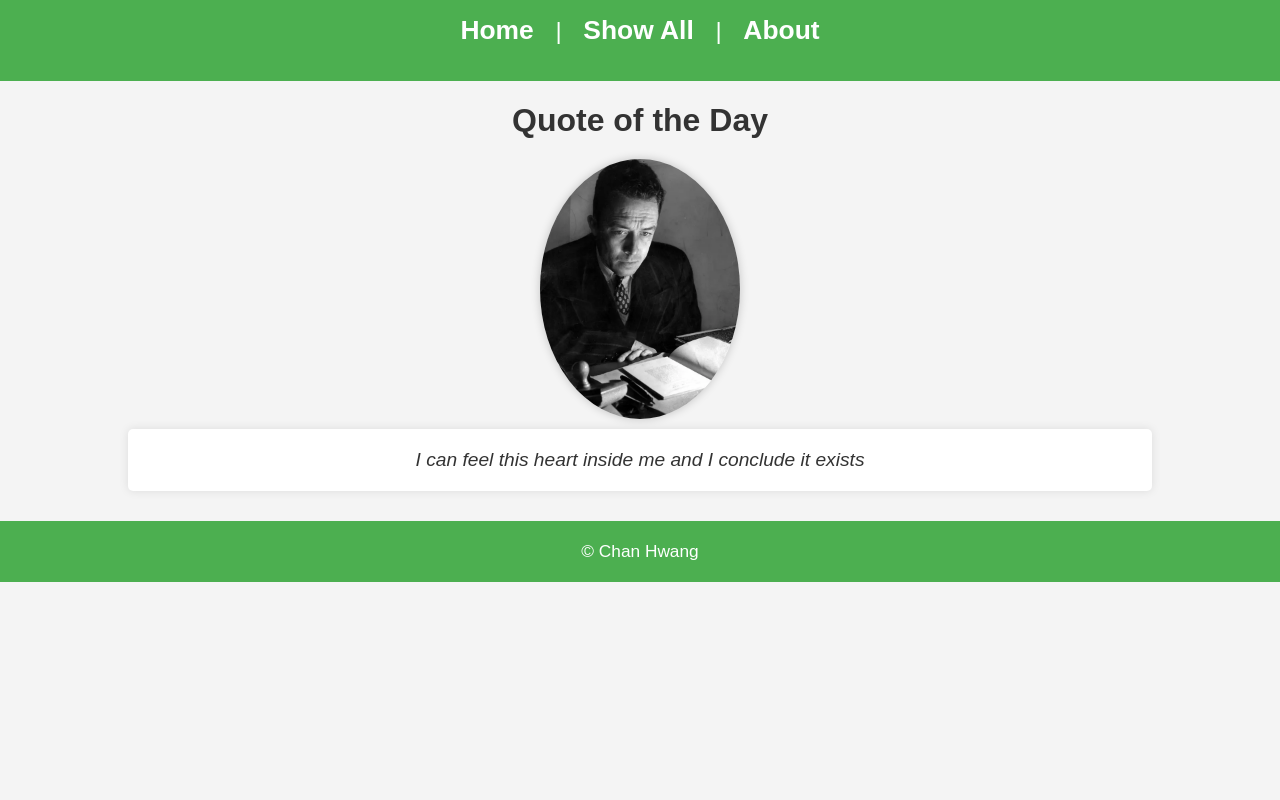
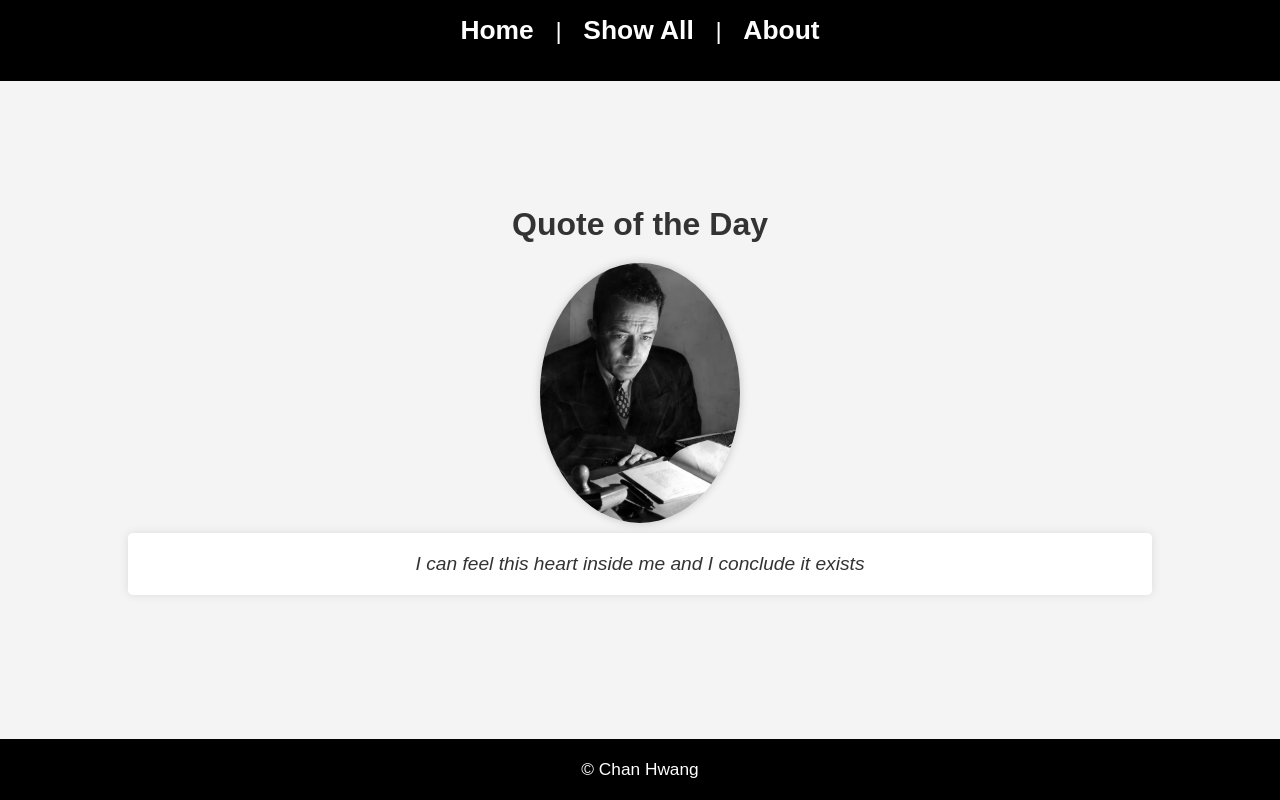
Before and after one commit to chwangbu/cs412, a Django app: page / in a window 1280 px wide. Run offline with Django 5.2, Linux system fonts and the light colour scheme.

Commit message:
Fixed issue with footer changing its orientation based on the image size

```diff
--- a/quotes/static/quotes/css/style.css
+++ b/quotes/static/quotes/css/style.css
@@ -1,6 +1,17 @@
-/* General Styles */
+html, body {
+    height: 100%;
+    margin: 0;
+    padding:0;
+}
+
+/*ensuring that body takes up the entire page, doing this so footer stays at the bottom :)*/
+
 body {
+    display: flex;
+    flex-direction: column;
     font-family: 'Arial', sans-serif;
+    min-height: 100%;
+    justify-content: space-between;
     margin: 0;
     padding: 0;
     background-color: #f4f4f4;
@@ -8,14 +19,13 @@ body {
 }
 
 header {
-    background-color: #4CAF50;
+    background-color: #000000;
     color: white;
     padding: 15px 0;
     text-align: center;
     font-size: 1.5em;
 }
 
-/* Navigation Styles */
 nav {
     margin-bottom: 20px;
 }
@@ -32,7 +42,6 @@ nav a:hover {
     text-decoration: underline;
 }
 
-/* Main Content Styles */
 .container {
     width: 80%;
     margin: 0 auto;
@@ -58,7 +67,6 @@ p {
     box-shadow: 0px 0px 10px rgba(0, 0, 0, 0.1);
 }
 
-/* Image Styles */
 img {
     display: block;
     max-width: 200px;
@@ -67,7 +75,6 @@ img {
     box-shadow: 0 0 10px rgba(0, 0, 0, 0.2);
 }
 
-/* List of All Quotes */
 ul {
     list-style-type: none;
     padding: 0;
@@ -83,7 +90,6 @@ ul li {
     text-align: center;
 }
 
-/* About Page Styles */
 .about-section {
     background-color: #fff;
     padding: 20px;
@@ -103,9 +109,8 @@ ul li {
     line-height: 1.6;
 }
 
-/* Footer */
 footer {
-    background-color: #4CAF50;
+    background-color: #000000;
     color: white;
     text-align: center;
     padding: 10px 0;
```
